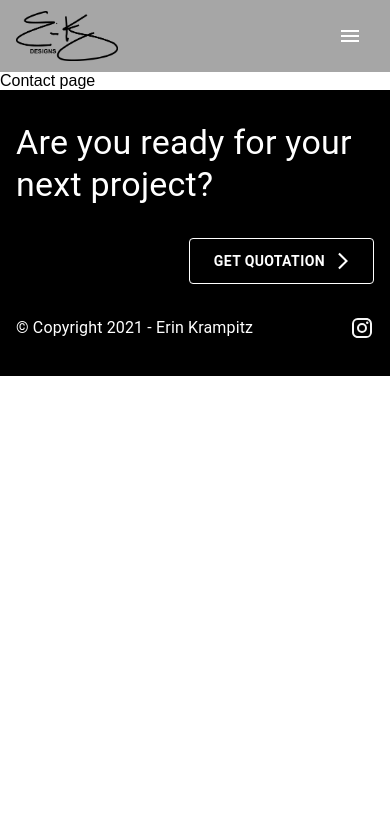
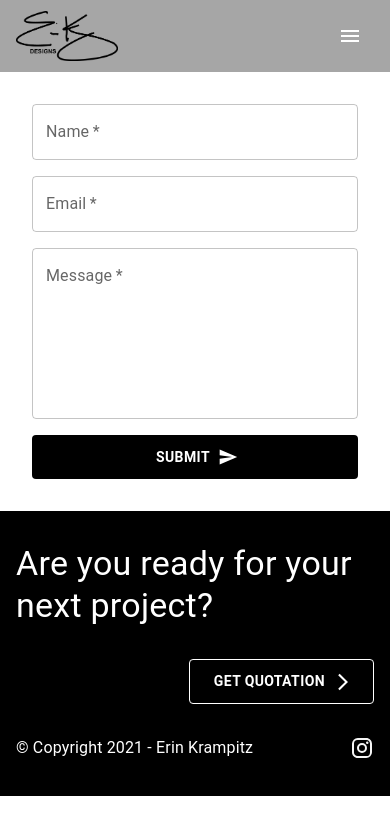
Before and after one commit to pranta-barua007/erinkrampitzdesigns, a React (Create React App) app: page /contact in a window 390 px wide. Shown: the top 834 px of the page. Built offline with nearby package versions, Linux system fonts and the light colour scheme.

Commit message:
contact page & minor responsive bug fix

```diff
--- /dev/null
+++ b/src/components/contact-form/contact-form.component.jsx
@@ -0,0 +1,20 @@
+import * as React from "react";
+
+import {
+  ContactFormContainer,
+  FormField,
+  FormSubmitButton,
+} from "./contact-form.styled";
+
+const ContactForm = () => {
+  return (
+    <ContactFormContainer>
+      <FormField name="name" type="name" label="Name" required maxRows={1} />
+      <FormField name="email" type="email" label="Email" required maxRows={1} />
+      <FormField name="message" label="Message" required multiline rows={6} />
+      <FormSubmitButton>Submit</FormSubmitButton>
+    </ContactFormContainer>
+  );
+};
+
+export default ContactForm;
--- /dev/null
+++ b/src/components/contact-form/contact-form.styled.jsx
@@ -0,0 +1,55 @@
+import * as React from "react";
+import Box from "@mui/material/Box";
+import TextField from "@mui/material/TextField";
+import { Container, Button } from "@mui/material";
+import SendIcon from "@mui/icons-material/Send";
+
+export const ContactFormContainer = ({ children }) => (
+  <Container
+    maxWidth="md"
+    justify="center"
+    align="center"
+    sx={{ padding: { md: "2rem 0", xs: "2rem 2rem" } }}
+  >
+    <Box
+      component="form"
+      sx={{ display: "flex", flexDirection: "column", gap: "1rem" }}
+    >
+      {children}
+    </Box>
+  </Container>
+);
+
+export const FormField = ({ name, label, ...otherProps }) => (
+  <TextField
+    name={name}
+    id="outlined-multiline-static"
+    label={label}
+    fullWidth
+    {...otherProps}
+  />
+);
+
+export const FormSubmitButton = ({ children }) => (
+  <Button
+    type="submit"
+    size="medium"
+    endIcon={<SendIcon />}
+    align="right"
+    sx={{
+      maxWidth: { md: "230px", xs: "100%" },
+      fontWeight: "bolder",
+      backgroundColor: "#000",
+      borderColor: "#000",
+      padding: "0.6rem 0",
+      color: "#fff",
+      "&:hover": {
+        borderColor: "#000",
+        background: "#000000",
+        color: "#ddd",
+      },
+    }}
+  >
+    {children}
+  </Button>
+);
--- a/src/components/navbar/navbar.styled.jsx
+++ b/src/components/navbar/navbar.styled.jsx
@@ -32,10 +32,13 @@ export const LogoContainer = ({ children }) => (
   <NavLink to="/">
     <Box
       sx={{
-        mr: 2,
         display: { xs: "flex", md: "flex" },
         width: "auto",
         height: { xs: "50px", md: "80px" },
+        "& > img": {
+          height: { xs: "50px", md: "inherit" },
+          width: "auto",
+        },
       }}
     >
       {children}
@@ -115,7 +118,10 @@ export const ResponsiveNavBarContainer = ({
       }}
       open={open}
       onClose={onClose}
-      sx={{ display: { xs: "block", md: "none" } }}
+      sx={{
+        display: { xs: "block", md: "none" },
+        "& .MuiList-root": { backgroundColor: "#606060", padding: "0" },
+      }}
     >
       {children}
     </Menu>
@@ -130,7 +136,7 @@ export const ResponsiveNavbarLink = ({ children, to, ...otherProps }) => (
       textAlign: "center",
       letterSpacing: "3px",
       textTransform: "uppercase",
-      color: "black",
+      color: "#fff",
     }}
     {...otherProps}
   >
--- a/src/components/price-card/price-card.component.jsx
+++ b/src/components/price-card/price-card.component.jsx
@@ -20,7 +20,7 @@ const PriceCard = ({ priceHeading, price, priceInfo }) => {
           <PriceCardHeadingText>{priceHeading}</PriceCardHeadingText>
         </PriceCardHeadingContainer>
         <PriceInfoContainer>
-          <PriceInfoTitle>${price}</PriceInfoTitle>
+          <PriceInfoTitle>$ {price}</PriceInfoTitle>
           <PriceInfoSubTitle>/ {priceInfo}</PriceInfoSubTitle>
         </PriceInfoContainer>
       </PriceCardContentContainer>
--- a/src/components/testimonial-overview/testimonial-overview.styled.jsx
+++ b/src/components/testimonial-overview/testimonial-overview.styled.jsx
@@ -25,7 +25,7 @@ export const TestimonialOverviewContent = ({ content, author }) => (
         variant="h5"
         align="right"
         sx={{
-          width: { md: "350px", xs: "300px" },
+          width: { md: "350px", xs: "260px" },
           textOverflow: "ellipsis",
           overflow: "hidden",
           whiteSpace: "nowrap",
--- a/src/components/testimonial-slider/testimonial-slider.styled.jsx
+++ b/src/components/testimonial-slider/testimonial-slider.styled.jsx
@@ -16,7 +16,7 @@ export const TestimonialSliderContainer = ({ children }) => (
       container
       justify="center"
       align="center"
-      sx={{ height: { xs: "300px" } }}
+      sx={{ height: { xs: "300px" }, "& .MuiButton-root": { minWidth: "0" } }}
     >
       {children}
     </Grid>
@@ -95,6 +95,9 @@ export const TestimonialSliderNextButton = ({
         flexDirection: "column",
         justifyContent: "center",
         alignItems: "center",
+        "& > .MuiPaper-root": {
+          padding: "0",
+        },
       }}
     >
       <MobileStepper
--- a/src/pages/contact/contact.component.jsx
+++ b/src/pages/contact/contact.component.jsx
@@ -1,7 +1,12 @@
 import * as React from "react";
+import ContactForm from "../../components/contact-form/contact-form.component";
 
 const ContactPage = () => {
-  return <div>Contact page</div>;
+  return (
+    <div>
+      <ContactForm />
+    </div>
+  );
 };
 
 export default ContactPage;
--- a/src/pages/price-sheet/price-sheet.styled.jsx
+++ b/src/pages/price-sheet/price-sheet.styled.jsx
@@ -8,7 +8,7 @@ export const PriceSheetContainer = ({ children }) => (
       spacing={2}
       justify="center"
       align="center"
-      sx={{ padding: "4rem 0" }}
+      sx={{ padding: { md: "4rem 0", xs: "2rem 0" } }}
     >
       {children}
     </Grid>
```
